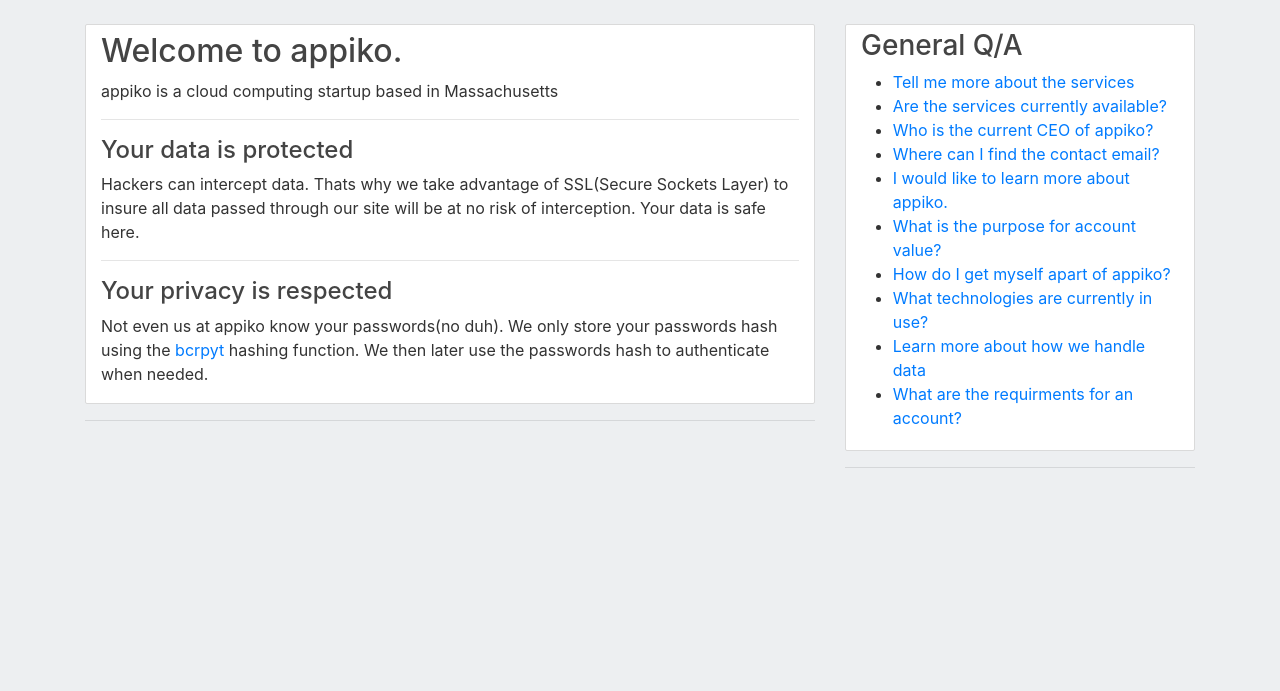
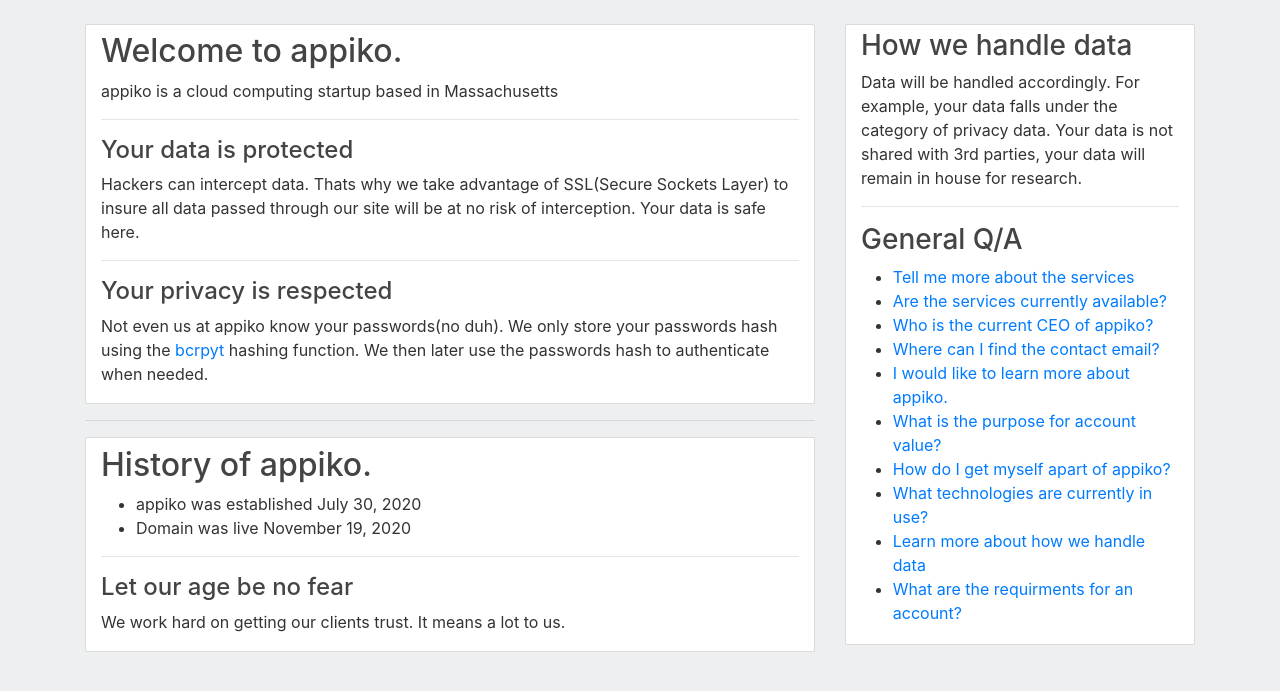
Before and after one commit to appiko-dev/appiko-webapp, a Flask app: page / in a window 1280 px wide. Shown: the part 56-747 px from the top of the page. Run offline with Flask 2, Linux system fonts and the light colour scheme.

Commit message:
Revert "updates"
This reverts commit 7ecf337a09a75331b3778d1cdd57e01bfa041337.

```diff
--- a/appiko_webapp/routes.py
+++ b/appiko_webapp/routes.py
@@ -55,7 +55,6 @@ def account():
 def public(account_id):
     account = User.query.get_or_404(account_id)
     account.profile_visits += 1
-    account.account_value += 0.001
     db.session.commit()
     return render_template("public.html", title=account.username, account=account)
 
--- a/appiko_webapp/templates/account.html
+++ b/appiko_webapp/templates/account.html
@@ -24,7 +24,7 @@
                 <div class="col-md-6" style="padding-left: 0;">
                     <h4>Account Value</h4>
                     <p><a href="#">History</a>, <a href="#">Information</a></p>
-                    <h4>${{ current_user.account_value }}</h4>
+                    <h4>${{ current_user.account_value}}</h4>
                 </div>
             </div>
             <hr>
--- a/appiko_webapp/templates/home.html
+++ b/appiko_webapp/templates/home.html
@@ -36,10 +36,26 @@
         </p>
       </div>
       <hr>
+      <div class="container"
+        style="background-color: #fff; border: rgb(218 218 218); border-width: 1px; border-radius: 2px; border-style: solid; padding-top: 1%; padding-bottom: 1px;">
+        <h2>History of appiko.</h2>
+        <ul style="padding-left: 5%;">
+          <li>appiko was established July 30, 2020</li>
+          <li>Domain was live November 19, 2020</li>
+        </ul>
+        <hr>
+        <h4>Let our age be no fear</h4>
+        <p>We work hard on getting our clients trust. It means a lot to us.</p>
+      </div>
     </div>
     <div class="col-md-4">
       <div class="container"
         style="background-color: #fff; border: rgb(218 218 218); border-width: 1px; border-radius: 2px; border-style: solid; padding-top: 1%; padding-bottom: 1%;">
+        <h3>How we handle data</h3>
+        <p>Data will be handled accordingly. For example, your data falls under the category of privacy data. Your data
+          is not
+          shared with 3rd parties, your data will remain in house for research.</p>
+        <hr>
         <h3>General Q/A</h3>
         <ul style="padding-left: 10%;">
           <li><a href="#">Tell me more about the services</a></li>
@@ -54,7 +70,6 @@
           <li><a href="#">What are the requirments for an account?</a></li>
         </ul>
       </div>
-      <hr>
     </div>
   </div>
 </div>
```
Also changed, not shown: appiko_webapp/templates/public.html (+2 -8 lines), appiko_webapp/site.db.
